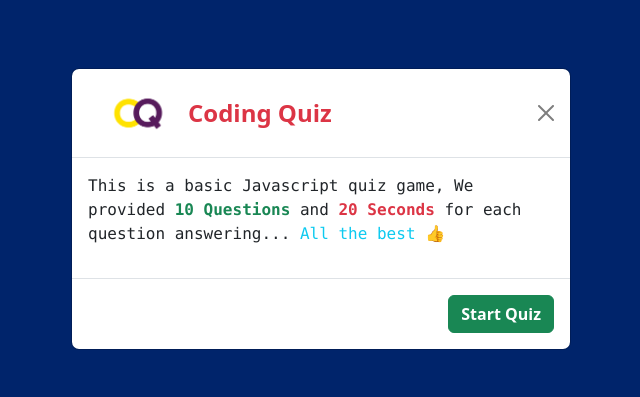
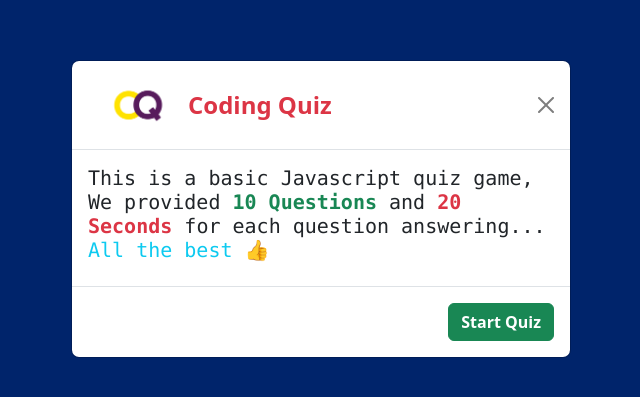
Before and after one commit to sanin-mn/Quiz-app, a React (Vite) app: page / in a window 1280 px wide. Shown: the part 191-588 px from the top of the page, without its empty margins (319-959 px from the left). Built offline with nearby package versions, Linux system fonts and the light colour scheme.

Commit message:
popup font size changed,unwanted style removed css

```diff
--- a/src/App.css
+++ b/src/App.css
@@ -40,10 +40,6 @@ li{
     box-shadow: 4px 8px 16px 0 rgba(0, 0, 0, 0.1);
     margin-top: 5% ;
 }
-li:hover{
-background-color: red;
-cursor:pointer;
-}
 
 
 @media screen and (max-width: 480px) {
--- a/src/Popup.jsx
+++ b/src/Popup.jsx
@@ -38,7 +38,7 @@ function Popup(props) {
                         <Modal.Title className='fw-bold text-danger'>Coding Quiz</Modal.Title>
                     </Modal.Header>
                     <Modal.Body>
-                        <p className='font-monospace'>This is a basic Javascript quiz game, We provided <span className='text-success fw-bold'>10 Questions</span> and <span className='text-danger fw-bold'>20 Seconds</span> for each question answering... <span className='text-info'>All the best 👍</span></p>
+                        <h5 className='font-monospace'>This is a basic Javascript quiz game, We provided <span className='text-success fw-bold'>10 Questions</span> and <span className='text-danger fw-bold'>20 Seconds</span> for each question answering... <span className='text-info'>All the best 👍</span></h5>
                     </Modal.Body>
                     <Modal.Footer>
                         <Button className='tada fw-bold' variant="success" onClick={handleClose}>
```
